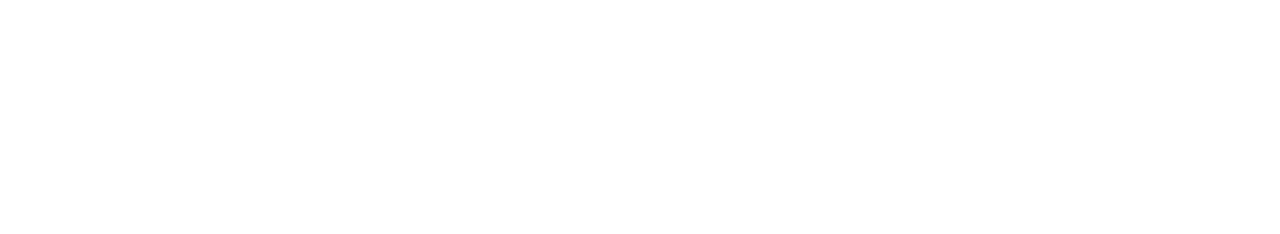
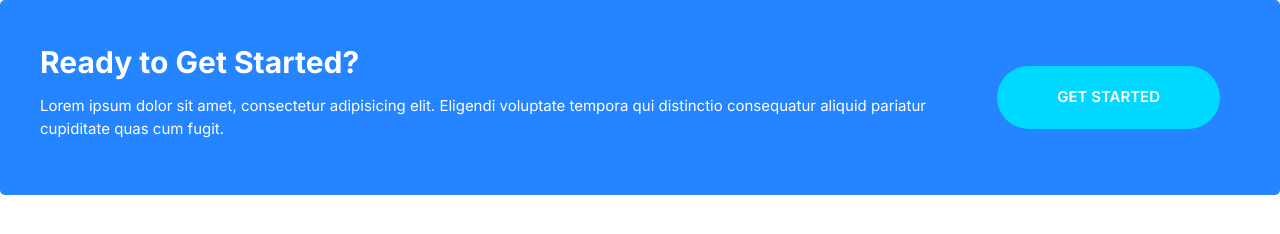
Before and after one commit to hosamcr7/web_example, a plain HTML site: page index.html in a window 1280 px wide. Drawn offline with Linux system fonts and the light colour scheme.

Commit message:
Add Callouts

```diff
--- a/css/styles.css
+++ b/css/styles.css
@@ -234,7 +234,10 @@ a {
   width: 100%;
   display: inline-block;
 }
-
+.btn--stretched {
+  padding-left: 6rem;
+  padding-right: 6rem;
+}
 @media screen and (min-width: 1024px) {
   .btn {
     font-size: 1.5rem;
@@ -430,39 +433,29 @@ a {
 }
 @media screen and (min-width: 1024px) {
   .quote {
-    font-size: 1.8rem;
+    font-size: 2.5rem;
   }
   .quote__author {
-    font-size: 2rem;
+    font-size: 2.2rem;
   }
   .quote__organization {
     font-size: 1.6rem;
   }
 }
-@media screen and (min-width: 1300px) {
-  .quote {
-    font-size: 2rem;
-  }
-  .quote__author {
-    font-size: 2.2rem;
-  }
-  .quote__organization {
-    font-size: 2rem;
-  }
-}
+
 /* Grids */
 .grid {
   display: grid;
 }
 
 @media screen and (min-width: 768px) {
-  .grid {
+  .grid--1x2 {
     grid-template-columns: repeat(2, 1fr);
   }
 }
 
 @media screen and (min-width: 1024px) {
-  .grid {
+  .grid--1x3 {
     grid-template-columns: repeat(3, 1fr);
   }
 }
@@ -505,3 +498,45 @@ a {
     margin-right: 0;
   }
 }
+
+/* Callouts */
+.callout {
+  padding: 4rem;
+  border-radius: 5px;
+}
+
+.callout--primary {
+  background: var(--color-primary);
+  color: #fff;
+}
+
+.callout__heading {
+  color: #fff;
+  margin-top: 0;
+  font-size: 3rem;
+}
+
+.callout .btn {
+  justify-self: center;
+  align-self: center;
+}
+
+.callout__content {
+  text-align: center;
+}
+
+@media screen and (min-width: 768px) {
+  .callout .grid--1x2 {
+    grid-template-columns: 1fr auto;
+  }
+
+  .callout__content {
+    text-align: left;
+    font-size: 1.5rem;
+  }
+
+  .callout .btn {
+    justify-self: start;
+    margin: 0 2rem;
+  }
+}
--- a/index.html
+++ b/index.html
@@ -13,5 +13,19 @@
     />
     <link rel="preconnect" href="https://fonts.gstatic.com" />
   </head>
-  <body></body>
+  <body>
+    <div class="callout callout--primary">
+      <div class="grid grid--1x2">
+        <div class="callout__content">
+          <h2 class="callout__heading">Ready to Get Started?</h2>
+          <p>
+            Lorem ipsum dolor sit amet, consectetur adipisicing elit. Eligendi
+            voluptate tempora qui distinctio consequatur aliquid pariatur
+            cupiditate quas cum fugit.
+          </p>
+        </div>
+        <a href="#" class="btn btn--secondary btn--stretched">Get Started</a>
+      </div>
+    </div>
+  </body>
 </html>
```
Also changed, not shown: components/callouts.html (added, +13 -0 lines), components/testimonials.html (+2 -2 lines).
